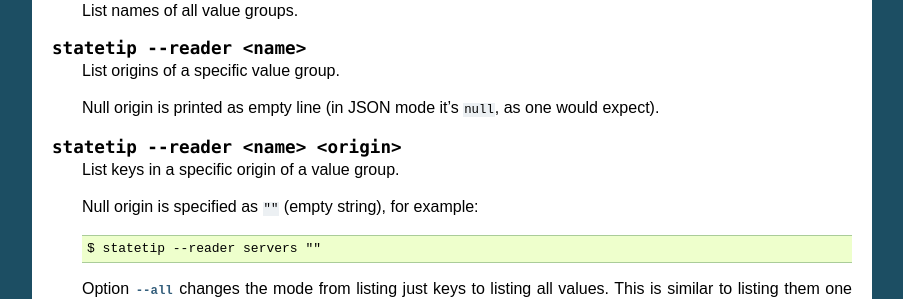
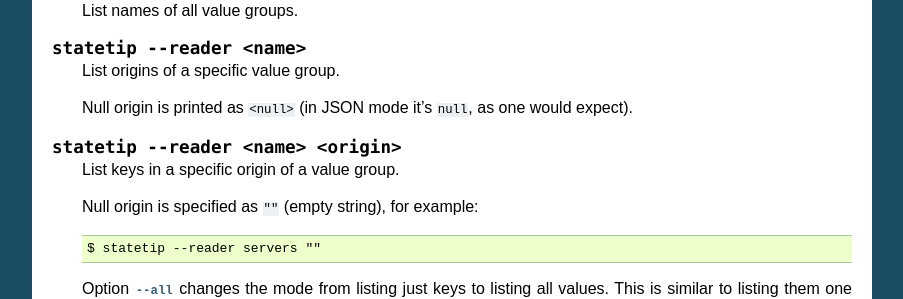
Before and after one commit to dozzie/statetip, a Sphinx documentation site: the page built from doc/manpages/client.rst, in a window 1280 px wide and 900 px high, scrolled down 752 px. Shown: the part 161-460 px from the top of the window, without its empty margins (198-1101 px from the left). Built offline with Sphinx 7.4.7, drawn with Linux system fonts in a browser that asks for light colours.

Commit message:
Printing a null origin in statetip made the same as in `statetipd list'.

```diff
--- a/doc/manpages/client.rst
+++ b/doc/manpages/client.rst
@@ -67,7 +67,7 @@ This can be changed with :option:`--json` option, which causes
 
     List origins of a specific value group.
 
-    Null origin is printed as empty line (in JSON mode it's ``null``, as one
+    Null origin is printed as ``<null>`` (in JSON mode it's ``null``, as one
     would expect).
 
 .. describe:: statetip --reader <name> <origin>
```
Also changed, not shown: 1 other file.
